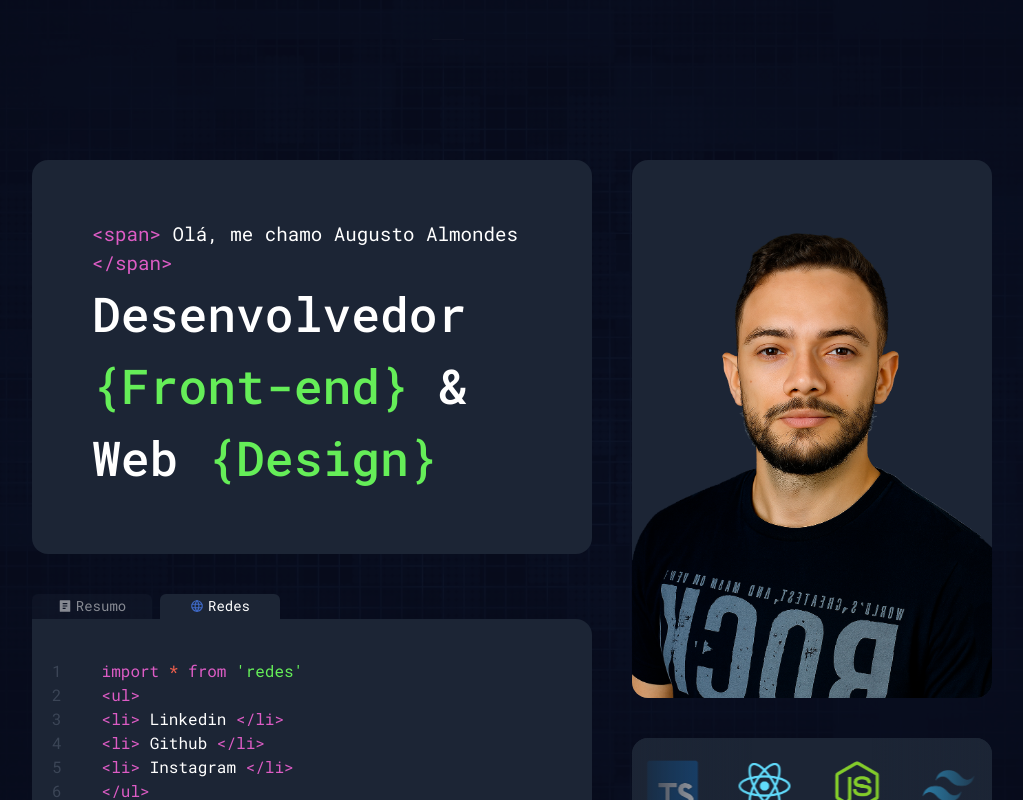
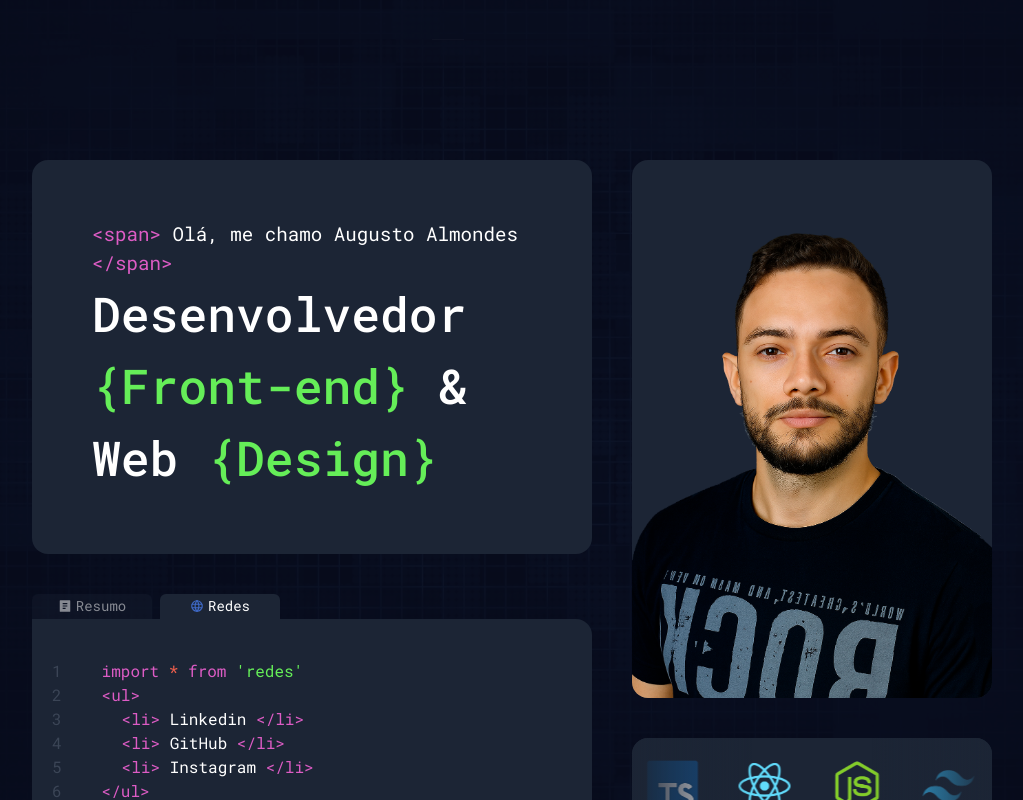
Before and after one commit to AugustoAlmondes/My-Protfolio, a React (Vite) app: page / in a window 1280 px wide. Both pictures are taken after a click on the button "Redes". Shown: the top 800 px of the page, without its empty margins (128-1151 px from the left). Built offline with nearby package versions, Linux system fonts and the light colour scheme.

Commit message:
perf: Optimization of the social networks listing method

```diff
--- a/src/components/Resume.tsx
+++ b/src/components/Resume.tsx
@@ -1,6 +1,12 @@
 import { useState } from "react";
 import { RiFileList2Fill } from "react-icons/ri";
 import { TbWorld } from "react-icons/tb";
+
+const redes: { [keys: string]: string }[] = [
+    { name: "Linkedin", link: "https://www.linkedin.com/in/augusto-almondes/" },
+    { name: "GitHub", link: "https://github.com/AugustoAlmondes" },
+    { name: "Instagram", link: "https://insagram.com/augustoa_lmondes" },
+];
 
 export default function Resume() {
 
@@ -73,27 +79,20 @@ export default function Resume() {
                             </p>
                             <p>
                                 <span className={`text-new-pink`}>{'<ul> '}</span>
-                                <p>
-                                    <span className={`text-new-pink`}>{'<li> '} </span>
-                                    <a href="https://www.linkedin.com/in/augusto-almondes/" target="_blank" className={`hover:text-new-green transition-all duration-200`}>
-                                        Linkedin
-                                    </a>
-                                    <span className={`text-new-pink`}>{' </li>'}</span>
-                                </p>
-                                <p>
-                                    <span className={`text-new-pink`}>{'<li> '} </span>
-                                    <a href="https://github.com/AugustoAlmondes" target="_blank" className={`hover:text-new-green transition-all duration-200`}>
-                                        Github
-                                    </a>
-                                    <span className={`text-new-pink`}>{' </li>'}</span>
-                                </p>
-                                <p>
-                                    <span className={`text-new-pink`}>{'<li> '} </span>
-                                    <a href="https://github.com/AugustoAlmondes" target="_blank" className={`hover:text-new-green transition-all duration-200`}>
-                                        Instagram
-                                    </a>
-                                    <span className={`text-new-pink`}>{' </li>'}</span>
-                                </p>
+
+                                {
+                                    redes.map((rede, index) => {
+                                        return (
+                                            <p>
+                                                <span key={index} className={`text-new-pink ml-5`}>{`<li> `} </span>
+                                                <a href={rede.link} target="_blank" className={`hover:text-new-green transition-all duration-200`}>
+                                                    {rede.name}
+                                                </a>
+                                                <span className={`text-new-pink`}>{' </li>'}</span>
+                                            </p>
+                                        )
+                                    })
+                                }
                                 <span className={`text-new-pink`}>{` </ul>`}</span>
                             </p>
                         </div>
```
